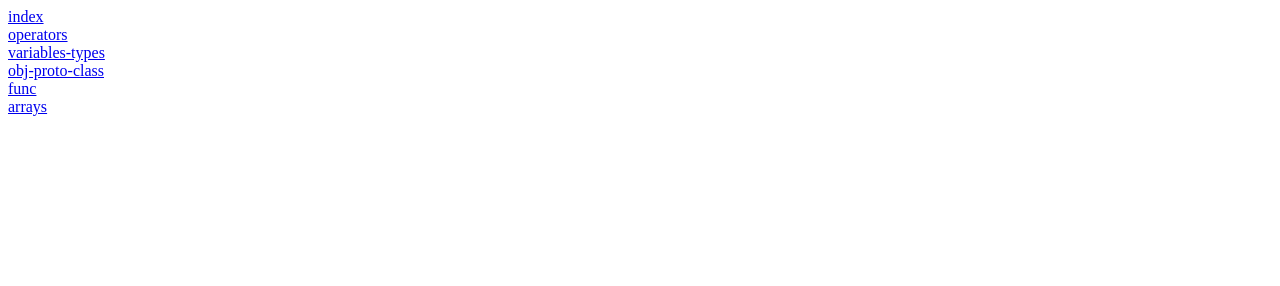
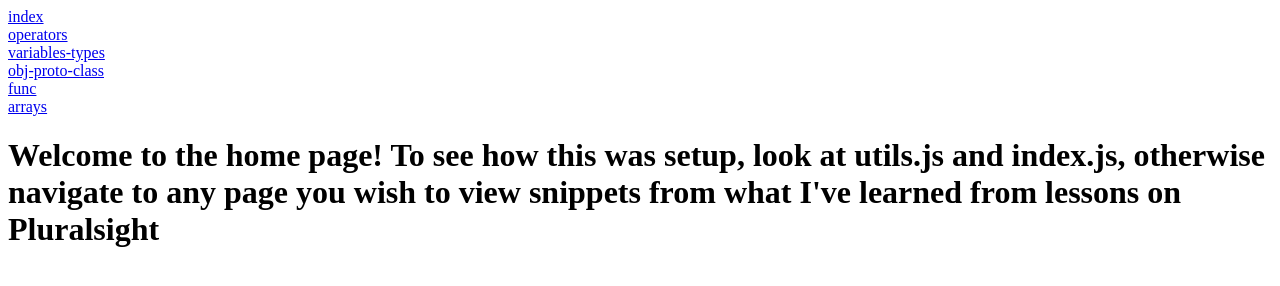
Before and after one commit to kevin-gomes-dev/Learning-Journal, a website: page index.html in a window 1280 px wide. Drawn offline with Linux system fonts and the light colour scheme.

Commit message:
Proper home page

```diff
--- a/index.html
+++ b/index.html
@@ -6,8 +6,10 @@
     <div class="container">
       <div id="pages"></div>
 
+      <div id="content"></div>
     </div>
 
     <script src="./src/utils.js"></script>
+    <script src="./src/index.js"></script>
   </body>
 </html>
--- /dev/null
+++ b/src/index.js
@@ -0,0 +1,9 @@
+(function setupHome() {
+  let contentArea = document.getElementById('content');
+  let intro = document.createElement('h1');
+
+  intro.innerHTML = "Welcome to the home page! To see how this was setup, look at utils.js and index.js" +
+  ", otherwise navigate to any page you wish to view snippets from what I've learned from lessons on Pluralsight";
+
+  contentArea.appendChild(intro);
+})();
```
Also changed, not shown: src/utils.js (+6 -5 lines).
